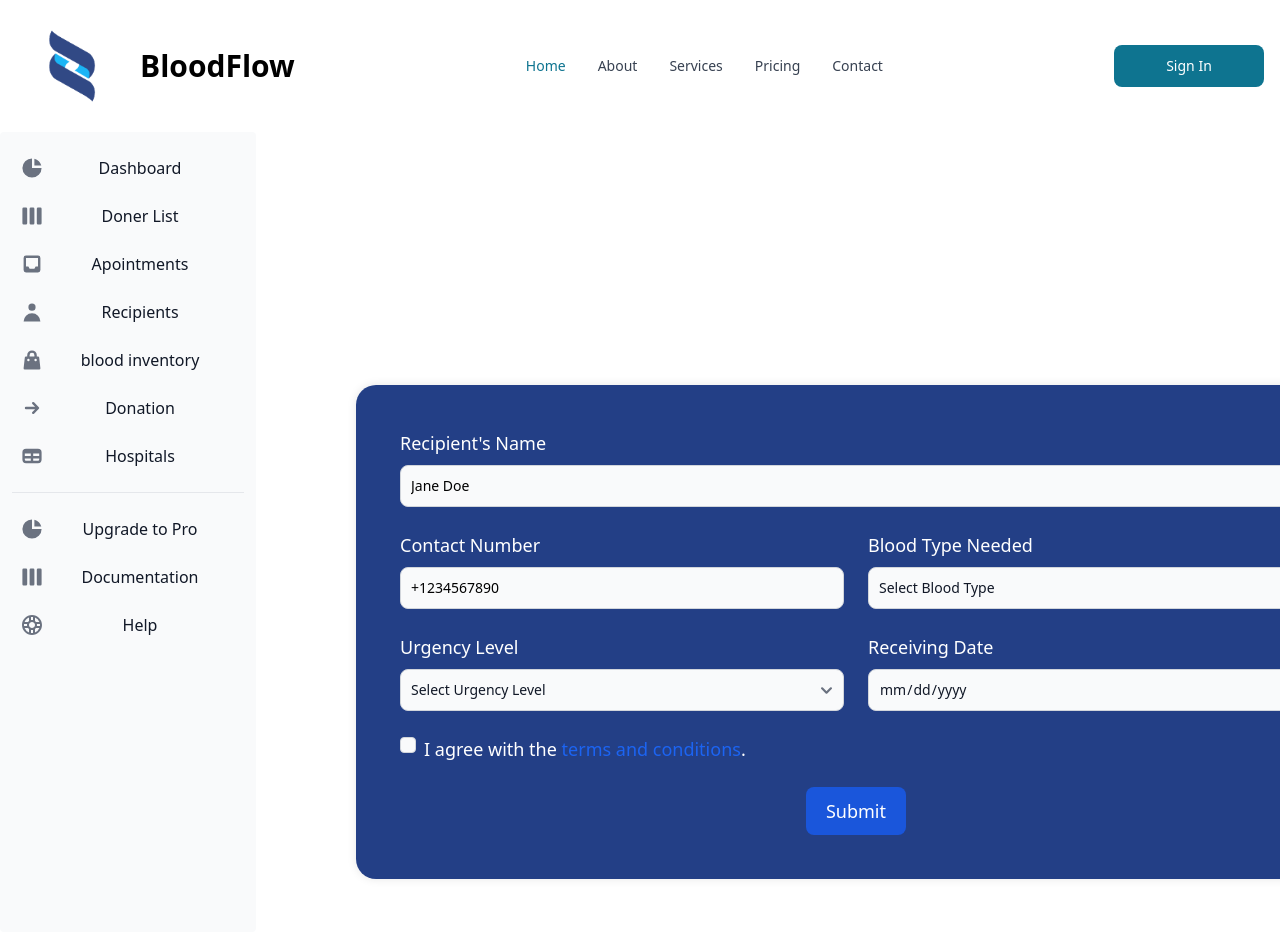
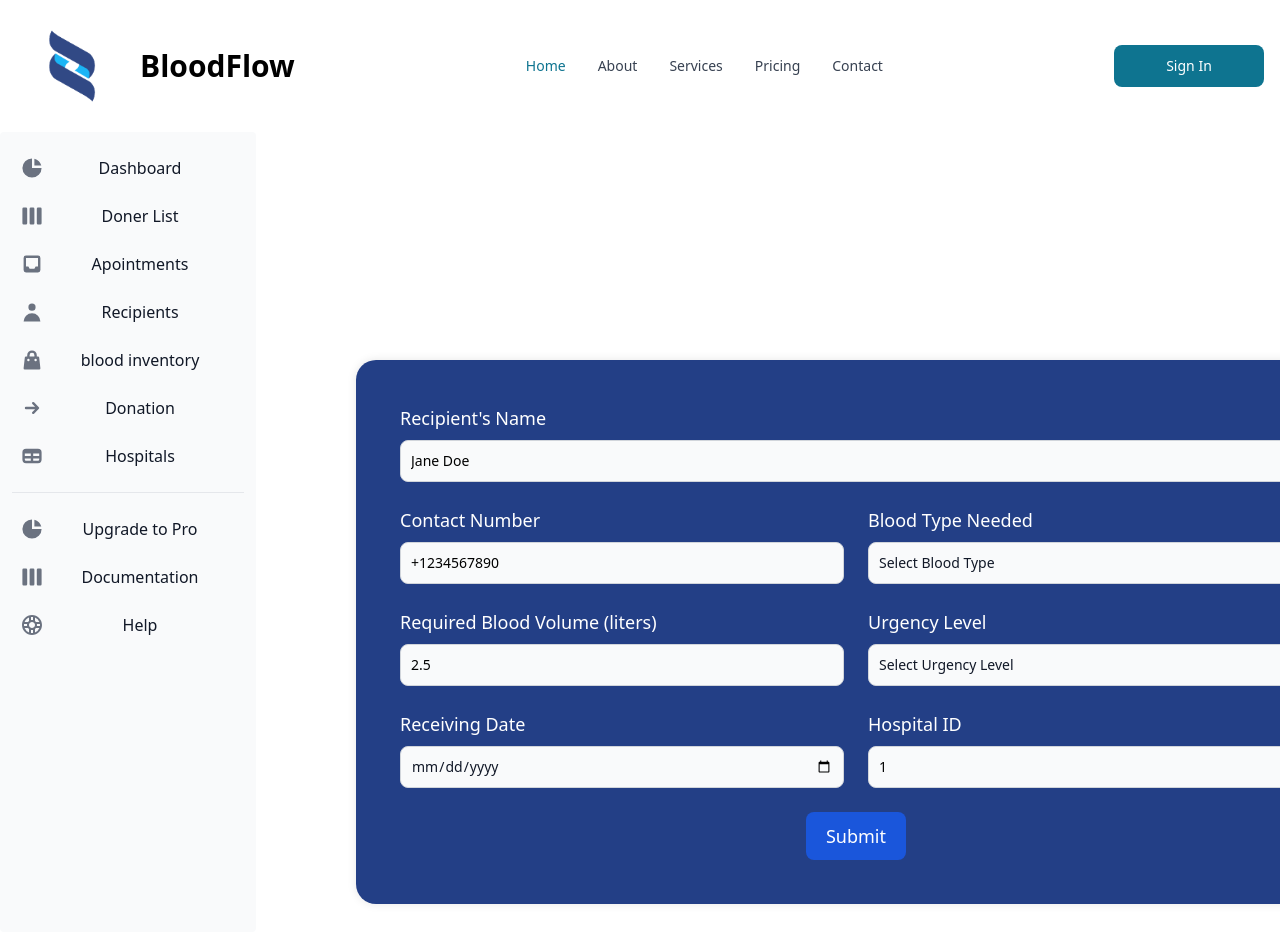
Before and after one commit to ShehanGit/Blood-Donation-Management-System, a React (Create React App) app in the folder frontend/blood_donation_app/: page /addrecipients in a window 1280 px wide. Shown: the top 932 px of the page. Built offline with nearby package versions, Linux system fonts and the light colour scheme.

Commit message:
Updated Recipient list

```diff
--- a/frontend/blood_donation_app/src/pages/adminpages/AddRecipients.jsx
+++ b/frontend/blood_donation_app/src/pages/adminpages/AddRecipients.jsx
@@ -8,16 +8,18 @@ export default function AddRecipients() {
   const [name, setName] = useState('');
   const [contactNumber, setContactNumber] = useState('');
   const [bloodTypeNeeded, setBloodTypeNeeded] = useState('');
+  const [requiredBloodVolume, setRequiredBloodVolume] = useState('');
   const [urgencyLevel, setUrgencyLevel] = useState('');
   const [receivingDate, setReceivingDate] = useState('');
-  const [termsAccepted, setTermsAccepted] = useState(false);
+  const [hospitalId, setHospitalId] = useState('');
   const [errors, setErrors] = useState({
     name: '',
     contactNumber: '',
     bloodTypeNeeded: '',
+    requiredBloodVolume: '',
     urgencyLevel: '',
     receivingDate: '',
-    termsAccepted: '',
+    hospitalId: ''
   });
 
   const validateForm = () => {
@@ -36,6 +38,10 @@ export default function AddRecipients() {
       newErrors.bloodTypeNeeded = 'Blood Type Needed is required';
       isValid = false;
     }
+    if (!requiredBloodVolume) {
+      newErrors.requiredBloodVolume = 'Required Blood Volume is required';
+      isValid = false;
+    }
     if (!urgencyLevel) {
       newErrors.urgencyLevel = 'Urgency Level is required';
       isValid = false;
@@ -44,8 +50,8 @@ export default function AddRecipients() {
       newErrors.receivingDate = 'Receiving Date is required';
       isValid = false;
     }
-    if (!termsAccepted) {
-      newErrors.termsAccepted = 'You must accept the terms and conditions';
+    if (!hospitalId) {
+      newErrors.hospitalId = 'Hospital ID is required';
       isValid = false;
     }
 
@@ -60,8 +66,12 @@ export default function AddRecipients() {
         name,
         contactNumber,
         bloodTypeNeeded,
+        requiredBloodVolume,
         urgencyLevel,
         receivingDate,
+        hospital: {
+          hospitalId
+        }
       };
       console.log(recipientDetails);
 
@@ -134,6 +144,21 @@ export default function AddRecipients() {
                   {errors.bloodTypeNeeded && <div className="text-red-500">{errors.bloodTypeNeeded}</div>}
                 </div>
                 <div>
+                  <label htmlFor="requiredBloodVolume" className="block mb-2 text-lg font-medium text-left text-white">
+                    Required Blood Volume (liters)
+                  </label>
+                  <input
+                    type="number"
+                    id="requiredBloodVolume"
+                    className="bg-gray-50 border border-gray-300 text-gray-900 text-sm rounded-lg focus:ring-blue-500 focus:border-blue-500 block w-full p-2.5 dark:bg-gray-700 dark:border-gray-600 placeholder-black dark:text-white dark:focus:ring-blue-500 dark:focus:border-blue-500"
+                    placeholder="2.5"
+                    value={requiredBloodVolume}
+                    onChange={(e) => setRequiredBloodVolume(e.target.value)}
+                    required
+                  />
+                  {errors.requiredBloodVolume && <div className="text-red-500">{errors.requiredBloodVolume}</div>}
+                </div>
+                <div>
                   <label htmlFor="urgencyLevel" className="block mb-2 text-lg font-medium text-left text-white">
                     Urgency Level
                   </label>
@@ -165,22 +190,21 @@ export default function AddRecipients() {
                   />
                   {errors.receivingDate && <div className="text-red-500">{errors.receivingDate}</div>}
                 </div>
-              </div>
-              <div className="flex items-start mb-6">
-                <div className="flex items-center h-5">
+                <div>
+                  <label htmlFor="hospitalId" className="block mb-2 text-lg font-medium text-left text-white">
+                    Hospital ID
+                  </label>
                   <input
-                    id="terms"
-                    type="checkbox"
-                    className="w-4 h-4 border border-gray-300 rounded bg-gray-50 focus:ring-3 focus:ring-blue-300 dark:bg-gray-700 dark:border-gray-600 dark:focus:ring-blue-600 dark:ring-offset-gray-800"
-                    checked={termsAccepted}
-                    onChange={(e) => setTermsAccepted(e.target.checked)}
+                    type="number"
+                    id="hospitalId"
+                    className="bg-gray-50 border border-gray-300 text-gray-900 text-sm rounded-lg focus:ring-blue-500 focus:border-blue-500 block w-full p-2.5 dark:bg-gray-700 dark:border-gray-600 placeholder-black dark:text-white dark:focus:ring-blue-500 dark:focus:border-blue-500"
+                    placeholder="1"
+                    value={hospitalId}
+                    onChange={(e) => setHospitalId(e.target.value)}
                     required
                   />
+                  {errors.hospitalId && <div className="text-red-500">{errors.hospitalId}</div>}
                 </div>
-                <label htmlFor="terms" className="ml-2 text-lg font-medium text-left text-white dark:text-gray-300">
-                  I agree with the <a href="#" className="text-blue-600 hover:underline dark:text-blue-500">terms and conditions</a>.
-                </label>
-                {errors.termsAccepted && <div className="text-red-500">{errors.termsAccepted}</div>}
               </div>
               <button type="submit" className="text-white bg-blue-700 hover:bg-blue-800 focus:ring-4 focus:outline-none focus:ring-blue-300 font-medium rounded-lg text-lg w-full sm:w-auto px-5 py-2.5 text-center dark:bg-blue-600 dark:hover:bg-blue-700 dark:focus:ring-blue-800">
                 Submit
```
